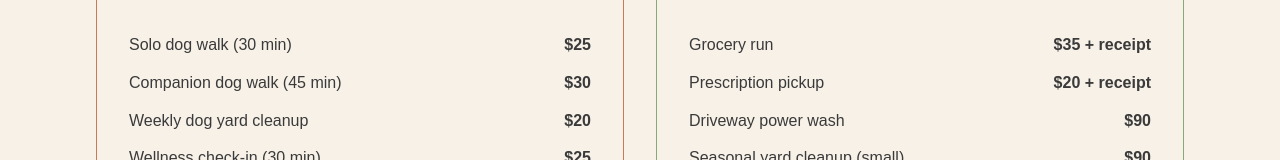
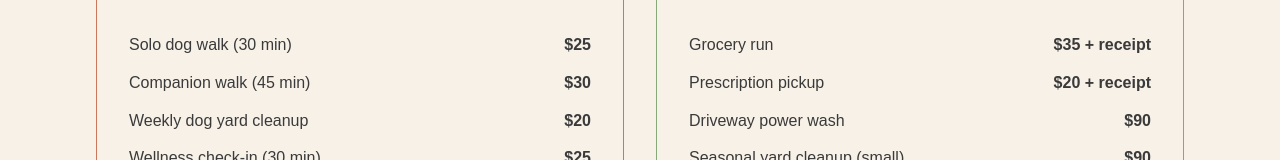
Before and after one commit to GoodCompanySCS/goodcompany-scs, a Next.js app: page /pricing in a window 1280 px wide. Shown: the part 722-882 px from the top of the page. Built offline with nearby package versions, Linux system fonts and the light colour scheme.

Commit message:
Update page.tsx

```diff
--- a/app/pricing/page.tsx
+++ b/app/pricing/page.tsx
@@ -26,7 +26,7 @@ export default function Pricing() {
           <span className="font-semibold">$25</span>
         </li>
         <li className="flex justify-between">
-          <span>Companion dog walk (45 min)</span>
+          <span>Companion walk (45 min)</span>
           <span className="font-semibold">$30</span>
         </li>
         <li className="flex justify-between">
```
